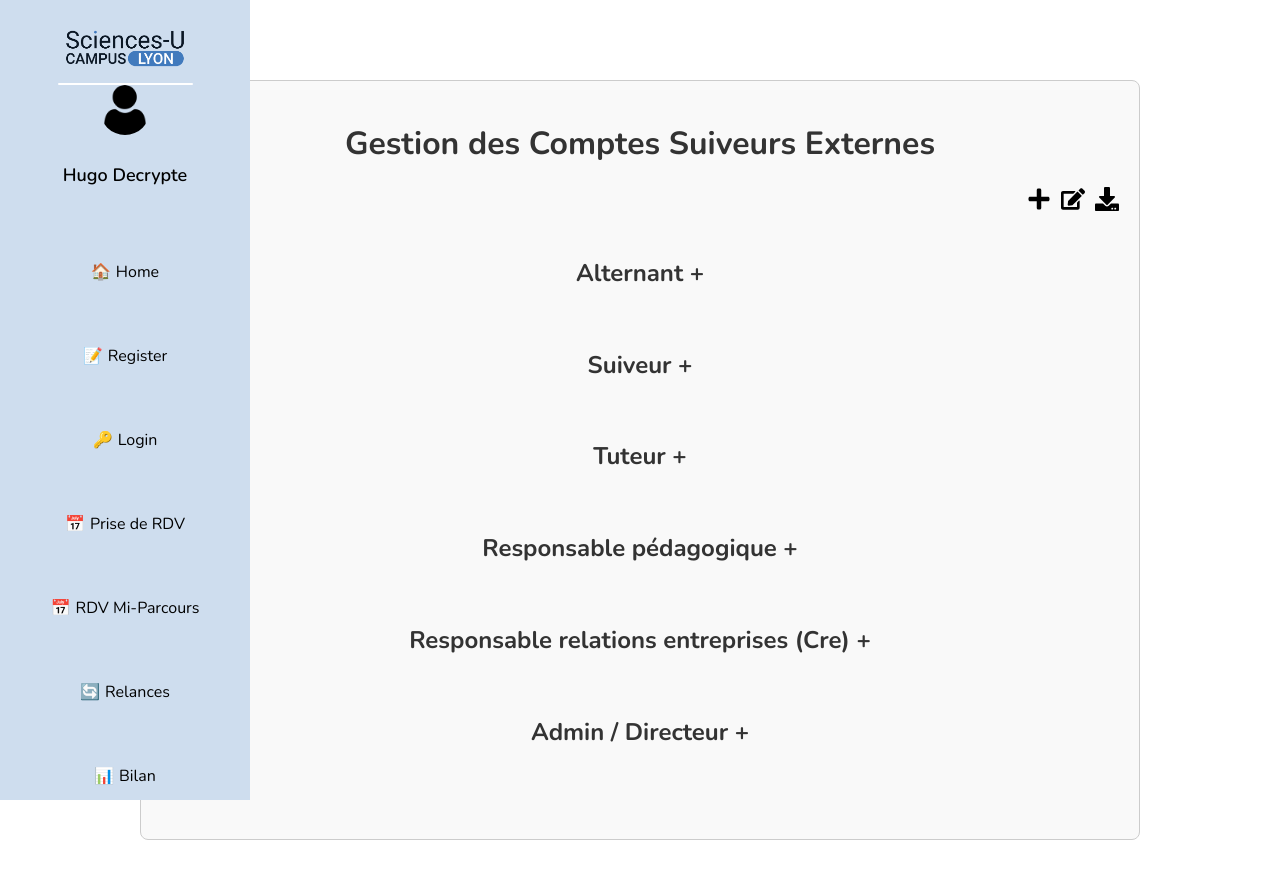
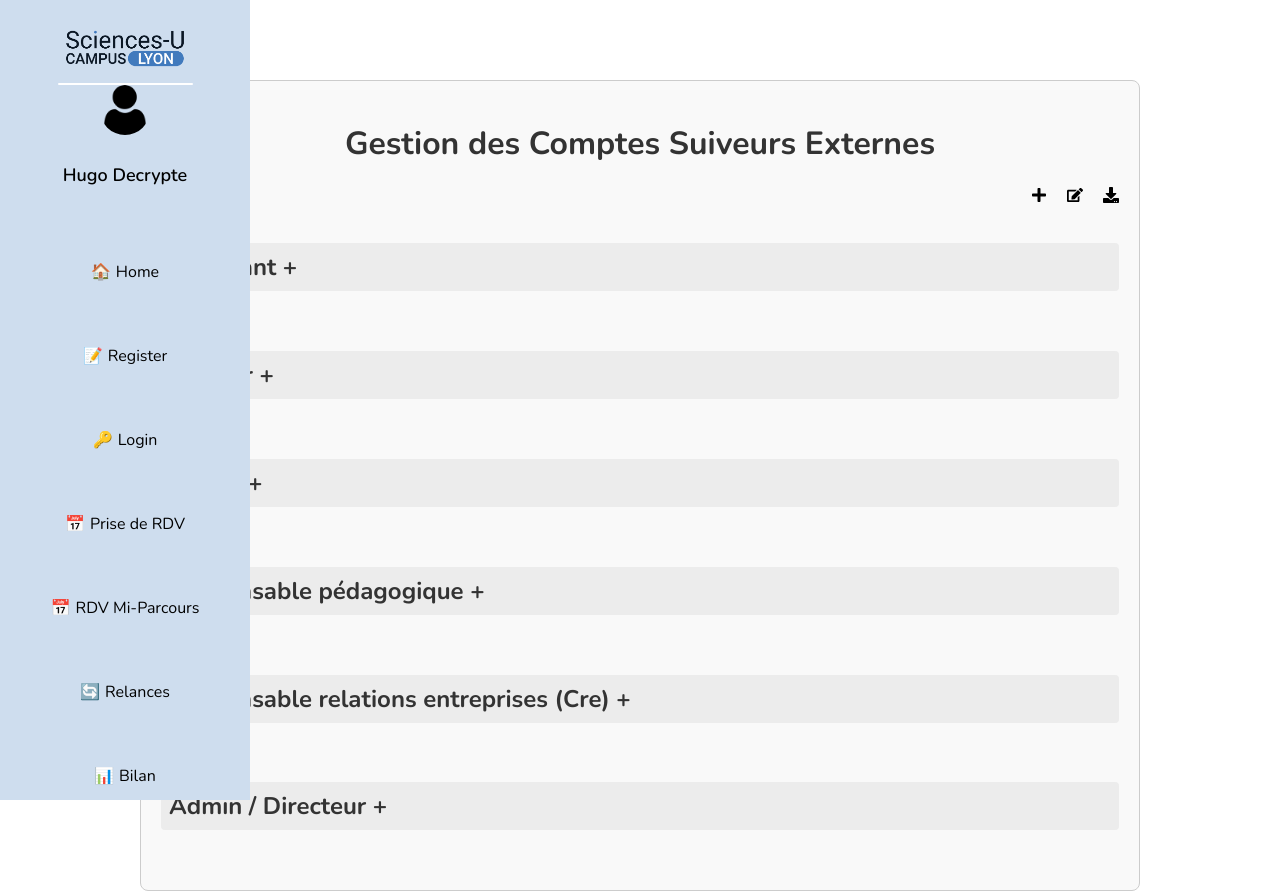
Before and after one commit to Driikzz/ProjetAnnuelEsgi-, a React (Create React App) app: page /gestion-comptes in a window 1280 px wide. Before the commit the page ends 840 px from the top, so only its background shows below. Built offline with nearby package versions, Linux system fonts and the light colour scheme.

Commit message:
[FIX] Gestion compte > Affichage plus clair

```diff
--- a/src/screen/GestionComptesScreen.tsx
+++ b/src/screen/GestionComptesScreen.tsx
@@ -12,7 +12,7 @@ interface Suiveur {
   tags: string[];
 }
 
-const GestionComptesScreen: React.FC = () => {
+const GestionComptesSuiveursScreen: React.FC = () => {
   const [form, setForm] = useState({
     nom: '',
     prenom: '',
@@ -142,7 +142,7 @@ const GestionComptesScreen: React.FC = () => {
           {role} {expandedRoles.includes(role) ? '-' : '+'}
         </h2>
         {expandedRoles.includes(role) && (
-          <table>
+          <table className={editMode ? 'edit-mode' : ''}>
             <thead>
               <tr>
                 <th>Tag</th>
@@ -188,7 +188,7 @@ const GestionComptesScreen: React.FC = () => {
   };
 
   return (
-    <div className="container">
+    <div className={`container ${editMode ? 'edit-mode-container' : ''}`}>
       <h1>Gestion des Comptes Suiveurs Externes</h1>
 
       <div className="header-buttons">
@@ -199,7 +199,7 @@ const GestionComptesScreen: React.FC = () => {
             <button onClick={() => setIsBatchModalOpen(true)}>Ajouter en lot</button>
           </div>
         </div>
-        <FaEdit className="icon-button" onClick={() => setEditMode(!editMode)} />
+        <FaEdit className={`icon-button ${editMode ? 'active' : ''}`} onClick={() => setEditMode(!editMode)} />
         <FaDownload className="icon-button" onClick={handleDownloadTemplate} title="Télécharger le template" />
       </div>
 
@@ -323,4 +323,4 @@ const GestionComptesScreen: React.FC = () => {
     );
   };
 
-export default GestionComptesScreen;
+  export default GestionComptesSuiveursScreen;
--- a/src/screen/styles/GestionComptes.css
+++ b/src/screen/styles/GestionComptes.css
@@ -107,6 +107,10 @@ button:hover {
   color: #218838;
 }
 
+.edit-mode-button.active {
+  color: #ffc107;
+}
+
 .modal {
   position: fixed;
   top: 0;
@@ -159,10 +163,31 @@ button:hover {
   background-color: #d4d4d4;
 }
 
+.role-header {
+  background-color: #ececec;
+  cursor: pointer;
+  font-weight: bold;
+  text-align: left;
+  padding: 8px;
+  margin-top: 20px;
+  border-radius: 4px;
+}
+
+.role-header:hover {
+  background-color: #d4d4d4;
+}
+
 .header-buttons {
   display: flex;
   justify-content: flex-end;
   margin-bottom: 20px;
+  gap: 20px; /* Espace plus grand entre les boutons */
+}
+
+.header-buttons .icon-button {
+  display: flex;
+  align-items: center;
+  justify-content: center;
 }
 
 .dropdown {
@@ -198,30 +223,3 @@ button:hover {
 .dropdown:hover .dropdown-content {
   display: block;
 }
-
-.icon-button {
-  background-color: transparent;
-  border: none;
-  cursor: pointer;
-  font-size: 24px;
-  margin-left: 10px;
-}
-
-.icon-button:hover {
-  color: #365f9e;
-}
-
-/* Batch table styles */
-.batch-table {
-  width: 100%;
-  border-collapse: collapse;
-  margin-top: 20px;
-  max-height: 40vh; /* Limite la hauteur pour permettre le défilement */
-  overflow-y: auto; /* Ajoute une barre de défilement si nécessaire */
-}
-
-.batch-table th, .batch-table td {
-  border: 1px solid #ddd;
-  padding: 8px;
-  text-align: center;
-}
```
Lines whose indentation alone changed are shown as unchanged.
